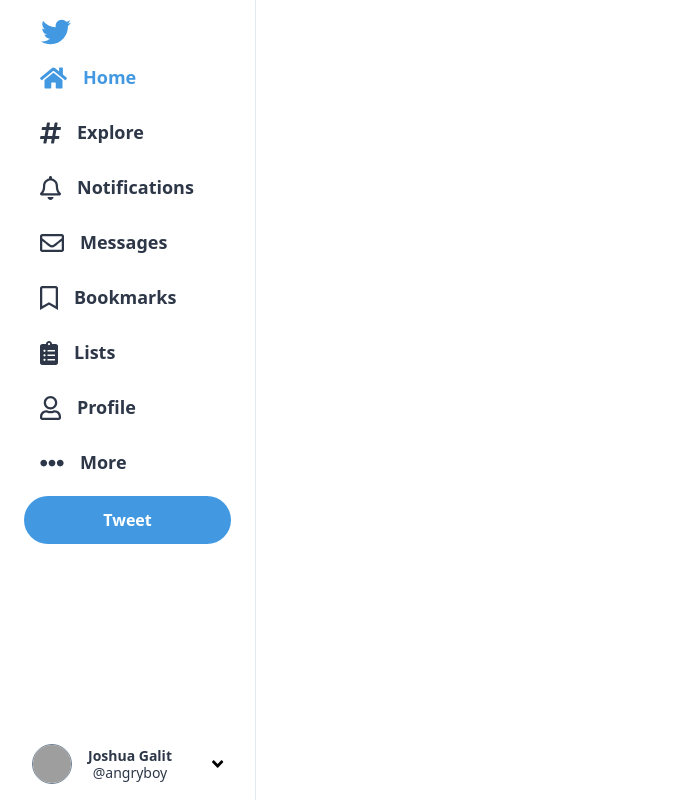
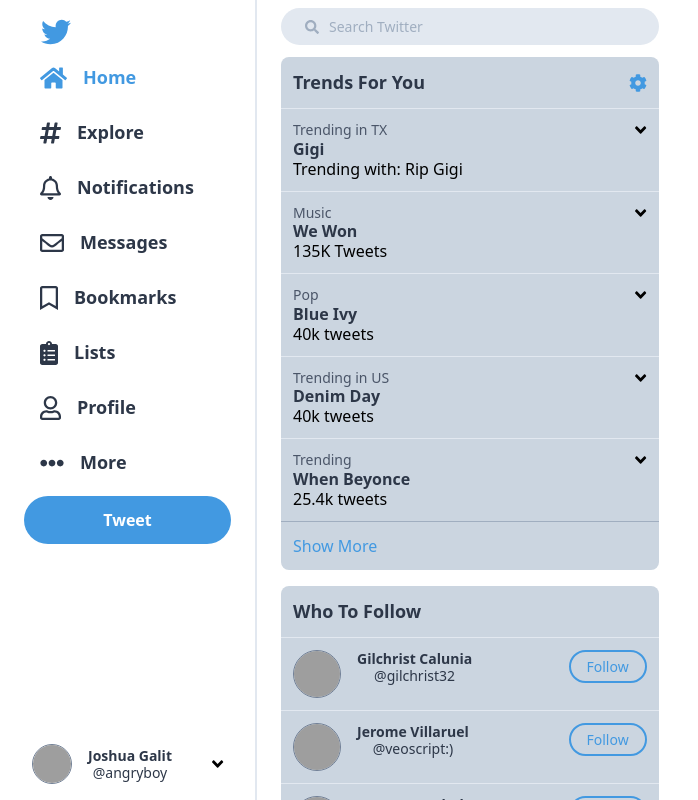
Before and after one commit to acatzk/vue-twitter-clone, a Vue app: page / in a window 1280 px wide. Shown: the whole page, without its empty margins (0-698 px from the left). Built offline with nearby package versions, Linux system fonts and the light colour scheme; grey boxes are pictures that could not be loaded.

Commit message:
Import TrendingSection and occupied the slot name passed thru

```diff
--- a/src/App.vue
+++ b/src/App.vue
@@ -11,7 +11,7 @@
 
       <template #twitter-tabs>
         <button
-          v-for="tab in tabs" :key="tab.id"
+          v-for="(tab, index) in tabs" :key="index"
           :class="`flex items-center py-2 px-4 hover:bg-blue-100 rounded-full mr-auto focus:outline-none mb-3 text-gray-800 ${ id === tab.id ? 'text-blue-500' : ''}`"
           @click="id = tab.id"
         >
@@ -43,7 +43,6 @@
           </div>
           <i class="hidden lg:block fas fa-angle-down ml-auto text-lg"></i>
         </button> <!-- USER AVATAR -->
-
         <div
           v-if="dropdown"
           class="absolute bottom-0 left-0 w-full rounded-lg shadow-md border bg-white mb-16"
@@ -76,10 +75,68 @@
             Log out @angryboy
           </button>
         </div> <!-- DROP DOWN PROFILE IMAGE -->
+      </template>
+    </side-bar>
 
+
+    <!-- Tweets -->
+    <main-bar>
+
+    </main-bar>
+
+    <!-- Trending -->
+    <trending-section>
+      <template #twitter-search>
+        <input class="pl-12 rounded-full w-full p-2 bg-gray-300 focus:outline-none text-sm" placeholder="Search Twitter" />
+		    <i class="fas fa-search absolute left-0 top-0 mt-5 ml-12 text-sm text-gray-500"></i>
+      </template>
+      <template #trending-title>
+        <p class="text-lg font-bold text-gray-800">Trends For You</p>
+				<i class="fas fa-cog text-lg text-blue-500"></i>
+      </template>
+      <template #trending-list>
+        <button
+          v-for="(trend, index) in trending" :key="index"
+          class="w-full flex justify-between hover:bg-gray-500 p-3 border-t border-gray-300 focus:outline-none"
+        >
+					<div>
+						<p class="text-sm text-left leading-tight text-gray-700">{{ trend.top }}</p>
+            <p class="font-bold text-left leading-tight text-gray-800">{{ trend.title }}</p>
+            <p class="text-left leading-tight">{{ trend.bottom }}</p>
+					</div>
+          <i class="fas fa-angle-down text-lg"></i>
+				</button>
+        <button class="p-3 w-full hover:bg-gray-500 text-left text-blue-500 border-t border-gray-500 focus:outline-none">
+          Show More
+        </button>
       </template>
 
-    </side-bar>
+      <template #user-title>
+        <p class="text-lg font-bold text-gray-800">Who To Follow</p>
+      </template>
+      <template #user-list>
+        <button
+          class="w-full flex hover:bg-gray-500 p-3 border-t border-gray-300 focus:outline-none"
+          v-for="(friend, index) in friends" :key="index"
+        >
+					<img
+            :src="friend.src"
+            alt="profile"
+            class="w-12 h-12 rounded-full border border-gray-600"
+          >
+          <div class="hidden lg:block ml-4">
+            <p class="text-sm font-bold leading-tight text-gray-800">{{ friend.name }}</p>
+            <p class="text-sm leading-tight text-gray-800">{{ friend.handle }}</p>
+          </div>
+          <button class="ml-auto focus:outline-none text-sm text-blue-500 py-1 px-4 rounded-full border-2 border-blue-500">
+            Follow
+          </button>
+				</button>
+        <button class="p-3 w-full hover:bg-gray-500 text-left text-blue-500 border-t border-gray-500 focus:outline-none">
+          Show More
+        </button>
+      </template>
+    </trending-section>
 
   </div>
 </template>
@@ -89,7 +146,9 @@
     name: 'app',
 
     components: {
-      SideBar: () => import('@/components/SideBar')
+      SideBar: () => import('@/components/SideBar'),
+      MainBar: () => import('@/components/MainBar'),
+      TrendingSection: () => import('@/components/TrendingSection')
     },
 
     data () {
@@ -105,7 +164,19 @@
           {icon: 'fas fa-ellipsis-h', title: 'More', id: 'more'}
         ],
         dropdown: false,
-        id: 'home'
+        id: 'home',
+        trending: [
+          {top: 'Trending in TX', title: 'Gigi', bottom: 'Trending with: Rip Gigi'},
+          {top: 'Music', title: 'We Won', bottom: '135K Tweets'},
+          {top: 'Pop', title: 'Blue Ivy', bottom: '40k tweets'},
+          {top: 'Trending in US', title: 'Denim Day', bottom: '40k tweets'},
+          {top: 'Trending', title: 'When Beyonce', bottom: '25.4k tweets'},
+        ],
+        friends: [
+          {src: 'https://avatars1.githubusercontent.com/u/65806779?s=460&u=03752090c3e22f46c1b7759b59daf1d871aada85&v=4', name: 'Gilchrist Calunia', handle: '@gilchrist32'},
+          {src: 'https://avatars2.githubusercontent.com/u/26340308?s=460&u=f9dcea548505a99a2c873efb8b933aac0fe07abd&v=4', name: 'Jerome Villaruel', handle: '@veoscript:)'},
+          {src: 'https://avatars2.githubusercontent.com/u/29187606?s=460&u=4503388a883486415e5d8a8a9eda1365cc7beeae&v=4', name: 'Resamae Cabulang', handle: '@mikie27'}
+        ]
       }
     }
   }
```
